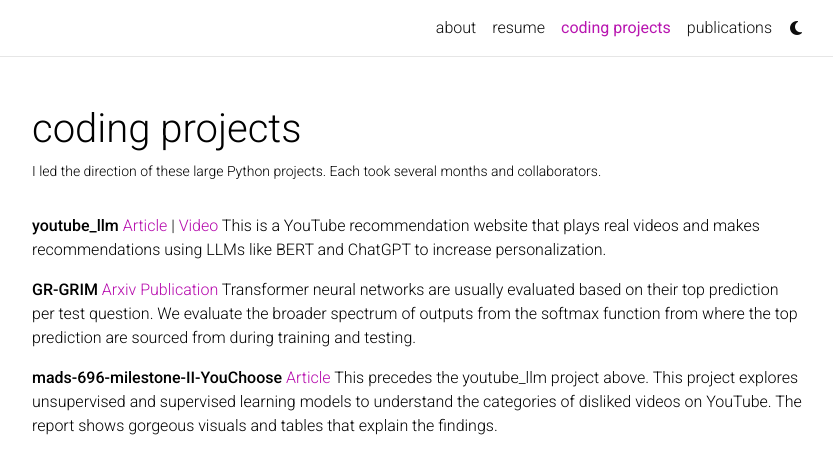
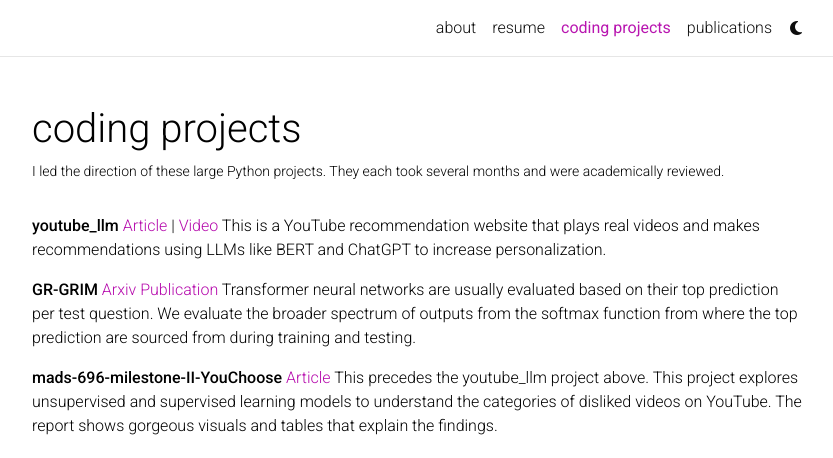
Before and after one commit to kephasitati/Portfolio-Template, a Jekyll site: the page built from _pages/repositories.md, in a window 1280 px wide and 1156 px high. Shown: the top 458 px of the window, without its empty margins (223-1056 px from the left). Built offline with Jekyll 4.4.1, drawn with Linux system fonts in a browser that asks for light colours; comment, search, counter and statistics services are not loaded; a style sheet for code colours, icons or effects is not loaded.

Commit message:
Update repositories.md

```diff
--- a/_pages/repositories.md
+++ b/_pages/repositories.md
@@ -2,7 +2,7 @@
 layout: page
 permalink: /coding-projects/
 title: coding projects
-description: I led the direction of these large Python projects. Each took several months and collaborators.
+description: I led the direction of these large Python projects. They each took several months and were academically reviewed.
 nav: true
 nav_order: 3
 ---
```
